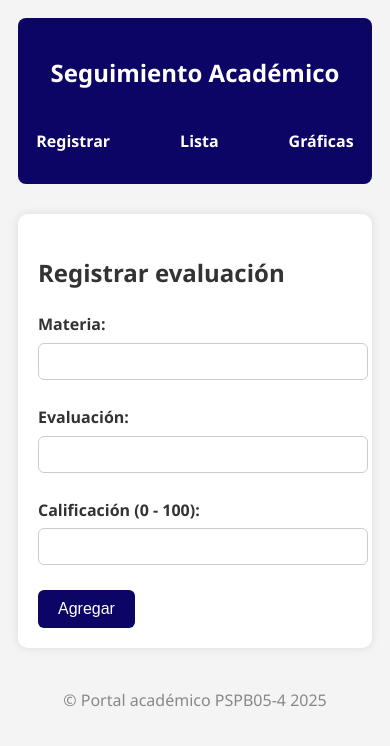
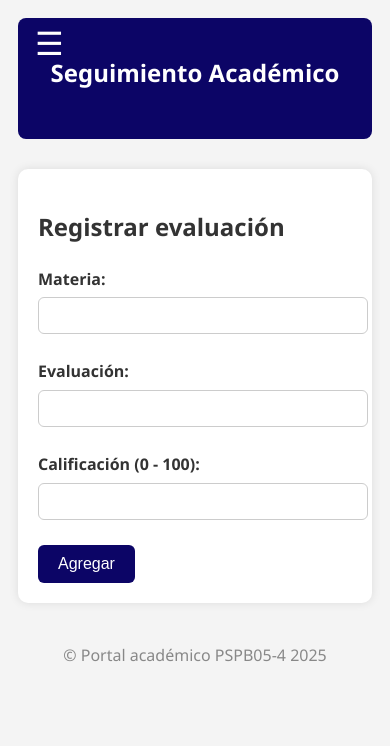
Before and after one commit to kbobd3v/seguimiento-academico, a plain HTML site: page index.html in a window 390 px wide. Drawn offline with nearby package versions, Linux system fonts and the light colour scheme.

Commit message:
agregado menu con toggle de aparicion y side bar en version movil

```diff
--- a/app.js
+++ b/app.js
@@ -91,3 +91,13 @@ document.addEventListener("DOMContentLoaded", () => {
     seccion.style.display = i === 0 ? 'block' : 'none';
   });
 });
+
+
+document.addEventListener("DOMContentLoaded", function () {
+  const toggleBtn = document.querySelector(".menu-toggle");
+  const navMenu = document.querySelector(".nav-menu");
+
+  toggleBtn.addEventListener("click", () => {
+    navMenu.classList.toggle("show");
+  });
+});
--- a/estilos.css
+++ b/estilos.css
@@ -114,3 +114,67 @@ footer {
   text-decoration: underline;
   transform: scale(1.05);
 }
+
+/* Estilo base del botón hamburguesa */
+.menu-toggle {
+  display: none;
+  position: fixed;
+  top: 15px;
+  left: 15px;
+  background: none;
+  border: none;
+  font-size: 2em;
+  color: white;
+  cursor: pointer;
+  z-index: 1002;
+}
+
+/* Base del menú */
+.navbar {
+  position: relative;
+}
+
+/* Sidebar oculto en móviles */
+.nav-menu {
+  display: flex;
+  list-style: none;
+  padding: 0;
+  margin: 0;
+  gap: 30px;
+}
+
+/* Responsive: sidebar a la izquierda */
+@media (max-width: 600px) {
+  .menu-toggle {
+    display: block;
+  }
+
+  .nav-menu {
+    flex-direction: column;
+    align-items: flex-start;
+    background-color: #0c0566;
+    position: fixed;
+    top: 0;
+    left: -250px;
+    width: 200px;
+    height: 100%;
+    padding: 60px 20px;
+    transition: left 0.3s ease;
+    z-index: 1000;
+  }
+
+  .nav-menu.show {
+    left: 0;
+  }
+
+  .nav-menu li {
+    margin: 15px 0;
+  }
+
+  .nav-menu li a {
+    display: block;
+    width: 100%;
+    padding: 10px 0;
+    font-size: 1.2em;
+  }
+}
--- a/index.html
+++ b/index.html
@@ -8,6 +8,8 @@
     <script src="https://cdn.jsdelivr.net/npm/chart.js"></script>
 </head>
 <body>
+  <button class="menu-toggle" aria-label="Abrir menú">☰</button>
+
   <header>
     <h1>Seguimiento Académico</h1>
     <nav class="navbar">
```
Lines whose indentation alone changed are shown as unchanged.
